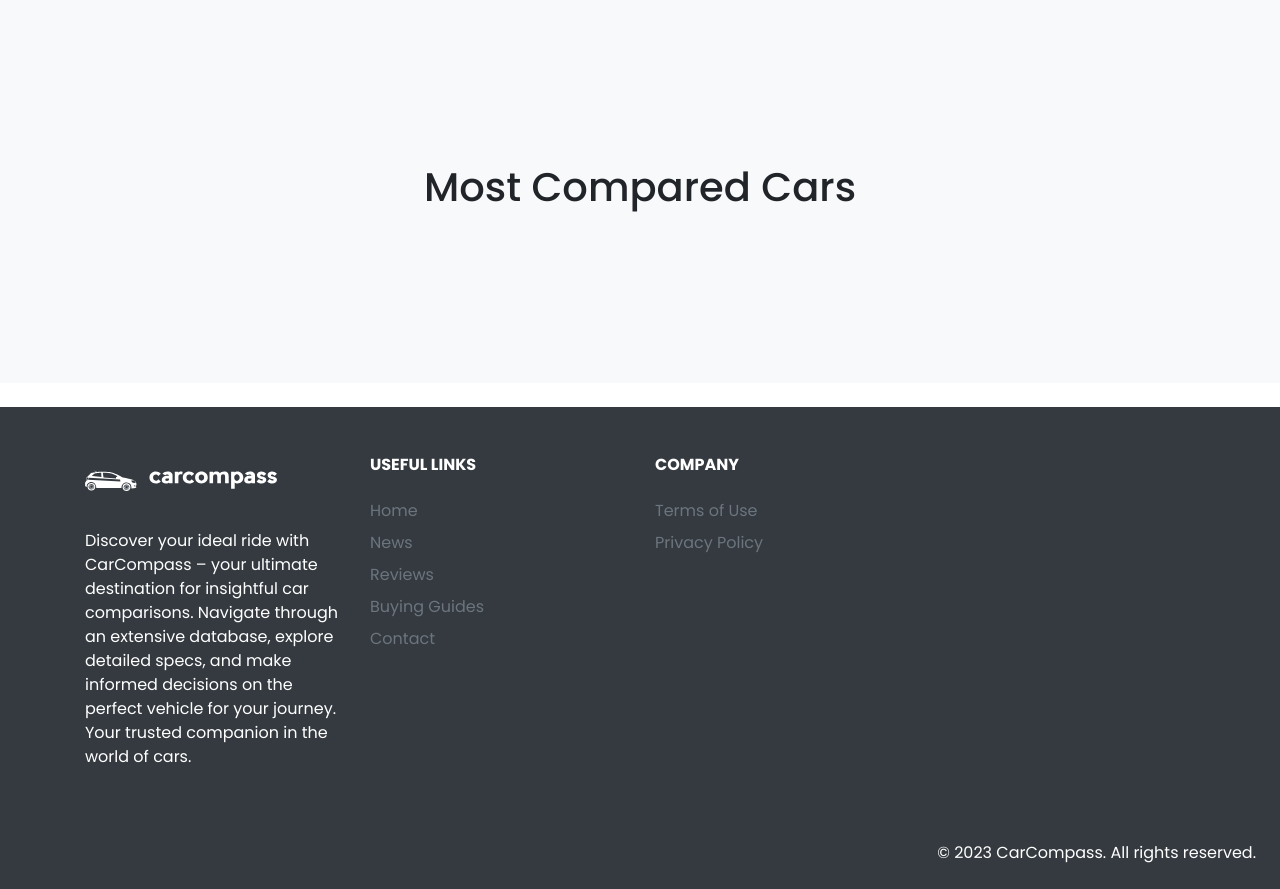
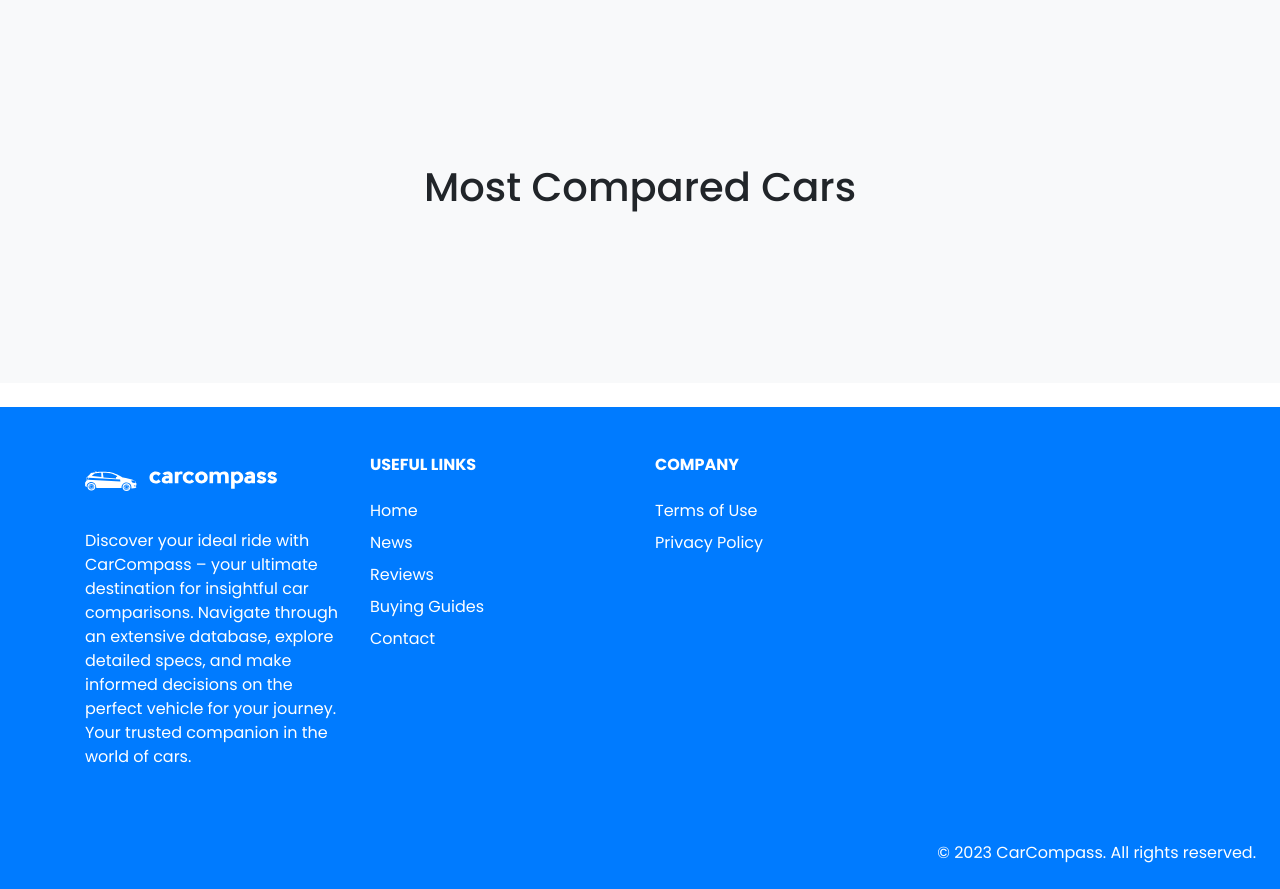
Before and after one commit to IslemMedjahdi/cars-comparator-2cs-project, a PHP site: page /cars-comparer-2cs-project/ in a window 1280 px wide. Shown: the part 1452-2341 px from the top of the page. Run offline with PHP 8.4, Linux system fonts and the light colour scheme; data that the repository does not hold is empty.

Commit message:
Update footer background color in SharedUserView.php

```diff
--- a/views/user/SharedUserView.php
+++ b/views/user/SharedUserView.php
@@ -118,7 +118,7 @@ class SharedUserView
     protected function displayFooter()
     {
         ?>
-        <footer class="bg-dark text-white mt-4">
+        <footer class="bg-primary text-white mt-4">
             <div class="container py-5">
                 <div class="row">
                     <div class="col-lg-3 col-md-6 mb-4 mb-lg-0">
@@ -133,18 +133,18 @@ class SharedUserView
                     <div class="col-lg-3 col-md-6 mb-4 mb-lg-0">
                         <h6 class="text-uppercase font-weight-bold mb-4">Useful links</h6>
                         <ul class="list-unstyled mb-0">
-                            <li class="mb-2"><a href="/cars-comparer-2cs-project" class="text-muted">Home</a></li>
-                            <li class="mb-2"><a href="#" class="text-muted">News</a></li>
-                            <li class="mb-2"><a href="#" class="text-muted">Reviews</a></li>
-                            <li class="mb-2"><a href="#" class="text-muted">Buying Guides</a></li>
-                            <li class="mb-2"><a href="#" class="text-muted">Contact</a></li>
+                            <li class="mb-2"><a href="/cars-comparer-2cs-project" class="text-white">Home</a></li>
+                            <li class="mb-2"><a href="#" class="text-white">News</a></li>
+                            <li class="mb-2"><a href="#" class="text-white">Reviews</a></li>
+                            <li class="mb-2"><a href="#" class="text-white">Buying Guides</a></li>
+                            <li class="mb-2"><a href="#" class="text-white">Contact</a></li>
                         </ul>
                     </div>
                     <div class="col-lg-3 col-md-6 mb-4 mb-lg-0">
                         <h6 class="text-uppercase font-weight-bold mb-4">Company</h6>
                         <ul class="list-unstyled mb-0">
-                            <li class="mb-2"><a href="#" class="text-muted">Terms of Use</a></li>
-                            <li class="mb-2"><a href="#" class="text-muted">Privacy Policy</a></li>
+                            <li class="mb-2"><a href="#" class="text-white">Terms of Use</a></li>
+                            <li class="mb-2"><a href="#" class="text-white">Privacy Policy</a></li>
                         </ul>
                     </div>
                 </div>
```
